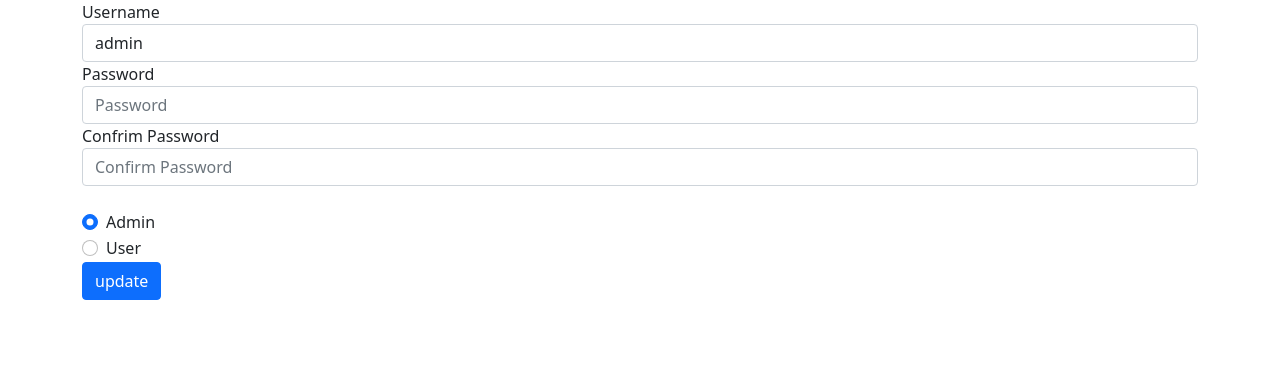
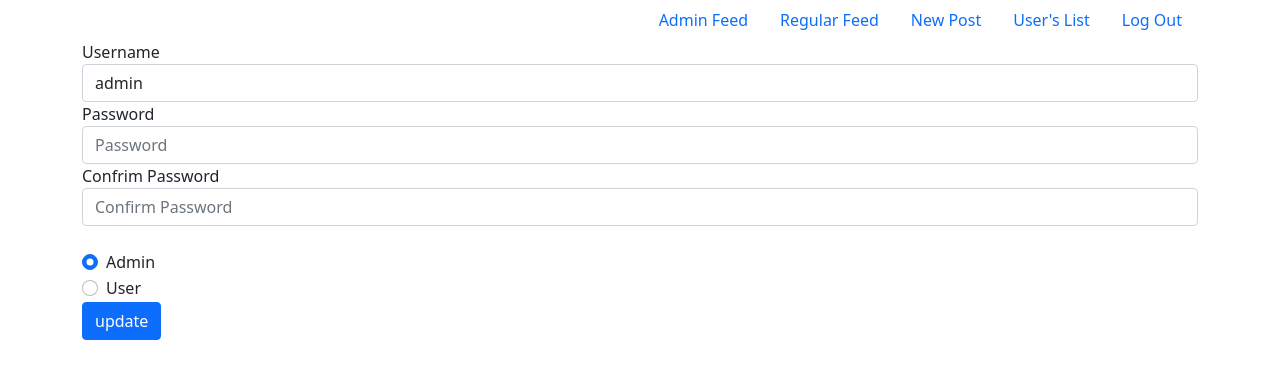
Before and after one commit to abdalrahman01/inloggningssytem, a PHP site: page /edit_user.php?user_id=1 in a window 1280 px wide. Shown: the top 379 px of the page. Run offline with PHP 8.4, Linux system fonts and the light colour scheme; a user stored in the database is signed in; data comes from the database, SQL or seed files in the repository.

Commit message:
add navbar, inputs required,

```diff
--- a/Version2/edit_user.php
+++ b/Version2/edit_user.php
@@ -11,9 +11,9 @@ if (isset($_GET["user_id"]) && ($_SESSION["permission_level"] == "admin")) {
 } elseif (isset($_POST["update"]) && ($_SESSION["permission_level"] == "admin")) {
     if ($_POST["password1"] == $_POST["password2"]) {
         update_user($_POST["user_id"], $_POST["username"], $_POST["password1"], $_POST["permission_level"], $db);
-        header("Location: users_list.php?msg=userUpdatedSucc", $http_response_header = 200);
+        header("Location: users_list.php?msg=user_edited", $http_response_header = 200);
     } else {
-        header("Location: edit_user.php?msg=newpasswordsdontmatch");
+        header("Location: edit_user.php");
     }
 } else {
     header("Location: .");
@@ -34,6 +34,27 @@ if (isset($_GET["user_id"]) && ($_SESSION["permission_level"] == "admin")) {
 
 <body>
     <div class="container">
+
+
+        <ul class="nav justify-content-end">
+            <li class="nav-item">
+                <a class="nav-link" href="admin_feed.php">Admin Feed</a>
+            </li>
+            <li class="nav-item">
+                <a class="nav-link" href="feed.php">Regular Feed</a>
+            </li>
+            <li class="nav-item">
+                <a class="nav-link" href="add.php">New Post</a>
+            </li>
+            <li class="nav-item">
+                <a class="nav-link" href="users_list.php">User's List</a>
+            </li>
+            <li class="nav-item">
+                <a class="nav-link" href="logout.php">Log Out</a>
+            </li>
+        </ul>
+
+        <div class="row">
             <form method="post" action="edit_user.php">
                 <div class="form-group">
                     <label>Username</label>
@@ -49,13 +70,13 @@ if (isset($_GET["user_id"]) && ($_SESSION["permission_level"] == "admin")) {
                 </div>
                 <br>
                 <div class="form-check">
-                <input class="form-check-input" type="radio" name="permission_level" value="admin" <?php echo ($row["permission_name"] == "admin") ? "checked" : ""; ?> >
+                    <input class="form-check-input" type="radio" name="permission_level" value="admin" <?php echo ($row["permission_name"] == "admin") ? "checked" : ""; ?> required>
                     <label class="form-check-label">
                         Admin
                     </label>
                 </div>
                 <div class="form-check">
-                <input class="form-check-input" type="radio" name="permission_level" value="user" <?php echo ($row["permission_name"] == "user") ? "checked" : ""; ?> >
+                    <input class="form-check-input" type="radio" name="permission_level" value="user" <?php echo ($row["permission_name"] == "user") ? "checked" : ""; ?>>
                     <label class="form-check-label">
                         User
                     </label>
@@ -64,6 +85,7 @@ if (isset($_GET["user_id"]) && ($_SESSION["permission_level"] == "admin")) {
                 <input type="submit" value="update" name="update" class="btn btn-primary">
             </form>
         </div>
+    </div>
 </body>
 
 </html>
```
Lines whose indentation alone changed are shown as unchanged.
